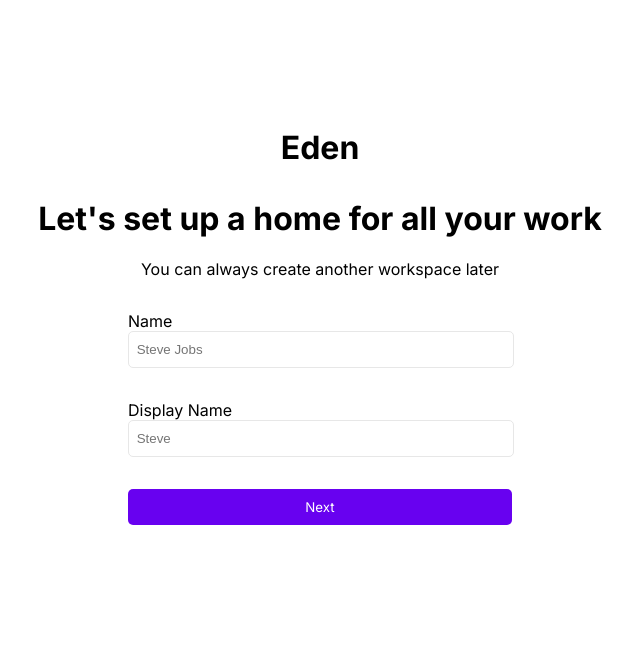
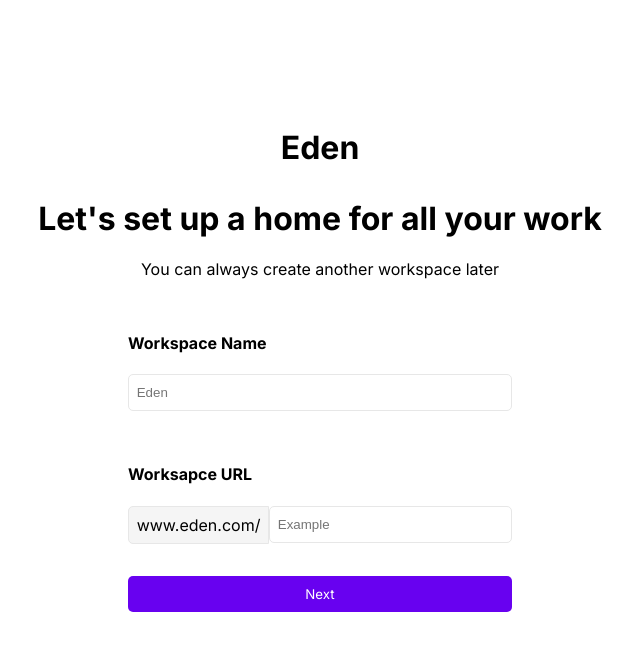
Before and after one commit to ParthParolekar/Cutshort-assignment, a React (Create React App) app: page /adduser/workspace in a window 1280 px wide. Shown: the top 650 px of the page, without its empty margins (320-960 px from the left). Built offline with nearby package versions, Linux system fonts and the light colour scheme.

Commit message:
feat: name and workspace form

```diff
--- a/src/App.js
+++ b/src/App.js
@@ -1,10 +1,24 @@
-import { useEffect } from "react";
+import { useState } from "react";
 import { Route, Routes, useNavigate } from "react-router-dom";
 import "./App.css";
 import { Form } from "./components";
+import { navigateHandler } from "./utilities/FormButtonClickHandlers/formButtonClickHandlers";
+import {
+  displayNameChangeHandler,
+  nameChangeHandler,
+  workspaceNameChangeHandler,
+  workspaceURLChangeHandler,
+} from "./utilities/InputFunctions/inputFunctions";
 
 function App() {
+  const [user, setUser] = useState({
+    name: "",
+    displayName: "",
+    workspaceName: "",
+    workspaceURL: "",
+  });
   const navigate = useNavigate();
+  console.log(user);
   return (
     <div className="App">
       <h1 className="mg-2">Eden</h1>
@@ -15,21 +29,64 @@ function App() {
             <button onClick={() => navigate("/adduser/name")}>Create</button>
           }
         />
+
         <Route
           path="/adduser/name"
           element={
             <Form
               title="Welcome! First things first..."
               subtitle="You can always change them later."
+              inputs={[
+                {
+                  label: "Name",
+                  type: "text",
+                  placeholder: "Steve Jobs",
+                  value: user.name,
+                  onChangeHandler: nameChangeHandler,
+                },
+                {
+                  label: "Display Name",
+                  type: "text",
+                  placeholder: "Steve",
+                  value: user.displayName,
+                  onChangeHandler: displayNameChangeHandler,
+                },
+              ]}
+              navigateHandler={navigateHandler}
+              navigateURL={"/adduser/workspace"}
+              setUser={setUser}
+              user={user}
             />
           }
         />
+
         <Route
           path="/adduser/workspace"
           element={
             <Form
               title="Let's set up a home for all your work"
               subtitle="You can always create another workspace later"
+              inputs={[
+                {
+                  label: "Workspace Name",
+                  type: "text",
+                  placeholder: "Eden",
+                  value: user.workspaceName,
+                  onChangeHandler: workspaceNameChangeHandler,
+                },
+                {
+                  label: "Worksapce URL",
+                  type: "text",
+                  placeholder: "Example",
+                  prefix: "www.eden.com/",
+                  value: user.workspaceURL,
+                  onChangeHandler: workspaceURLChangeHandler,
+                },
+              ]}
+              navigateHandler={navigateHandler}
+              navigateURL={"/adduser/name"}
+              setUser={setUser}
+              user={user}
             />
           }
         />
--- a/src/components/Form/Form.js
+++ b/src/components/Form/Form.js
@@ -3,7 +3,15 @@ import "./form.css";
 import { Input } from "../index";
 import { useNavigate } from "react-router-dom";
 
-const Form = ({ title, subtitle }) => {
+const Form = ({
+  title,
+  subtitle,
+  inputs,
+  setUser,
+  user,
+  navigateHandler,
+  navigateURL,
+}) => {
   const navigate = useNavigate();
   return (
     <div>
@@ -12,9 +20,23 @@ const Form = ({ title, subtitle }) => {
         <p>{subtitle}</p>
       </div>
       <div className="flex-column form-container">
-        <Input label="Name" type="text" placeholder="Steve Jobs" />
-        <Input label="Display Name" type="text" placeholder="Steve" />
-        <button onClick={() => navigate("/adduser/workspace")}>Next</button>
+        {inputs.map(
+          ({ label, type, placeholder, prefix, onChangeHandler, value }) => (
+            <Input
+              label={label}
+              type={type}
+              placeholder={placeholder}
+              prefix={prefix}
+              onChangeHandler={onChangeHandler}
+              setterFunction={setUser}
+              variableToSet={user}
+              value={value}
+            />
+          )
+        )}
+        <button onClick={() => navigateHandler(navigate, navigateURL)}>
+          Next
+        </button>
       </div>
     </div>
   );
--- a/src/components/Input/Input.js
+++ b/src/components/Input/Input.js
@@ -1,11 +1,28 @@
 import React from "react";
 import "./input.css";
 
-const Input = ({ label, type, placeholder }) => {
+const Input = ({
+  label,
+  type,
+  placeholder,
+  prefix,
+  onChangeHandler,
+  setterFunction,
+  variableToSet,
+  value,
+}) => {
   return (
     <label className="mg-2 flex-column">
-      {label}
-      <input type={type} placeholder={placeholder} />
+      <h4>{label}</h4>
+      <div className="prefix">
+        {prefix && <span>{prefix}</span>}
+        <input
+          onChange={(e) => onChangeHandler(e, setterFunction, variableToSet)}
+          type={type}
+          placeholder={placeholder}
+          value={value}
+        />
+      </div>
     </label>
   );
 };
--- a/src/components/Input/input.css
+++ b/src/components/Input/input.css
@@ -1,5 +1,22 @@
 label {
   align-items: flex-start;
+}
+
+label .prefix {
+  width: 100%;
+  display: flex;
+  flex-direction: row;
+  align-items: center;
+}
+
+label .prefix span {
+  background-color: transparent;
+  border: 1px solid rgb(231, 231, 231);
+  border-top-left-radius: 5px;
+  border-bottom-left-radius: 5px;
+  height: 100%;
+  padding: 8px 2%;
+  background-color: whitesmoke;
 }
 
 label input {
--- /dev/null
+++ b/src/utilities/FormButtonClickHandlers/formButtonClickHandlers.js
@@ -0,0 +1,3 @@
+export const navigateHandler = (navigate, URL) => {
+  navigate(URL);
+};
--- /dev/null
+++ b/src/utilities/InputFunctions/inputFunctions.js
@@ -0,0 +1,15 @@
+export const nameChangeHandler = (e, setUser, user) => {
+  setUser({ ...user, name: e.target.value });
+};
+
+export const displayNameChangeHandler = (e, setUser, user) => {
+  setUser({ ...user, displayName: e.target.value });
+};
+
+export const workspaceNameChangeHandler = (e, setUser, user) => {
+  setUser({ ...user, workspaceName: e.target.value });
+};
+
+export const workspaceURLChangeHandler = (e, setUser, user) => {
+  setUser({ ...user, workspaceURL: e.target.value });
+};
```
